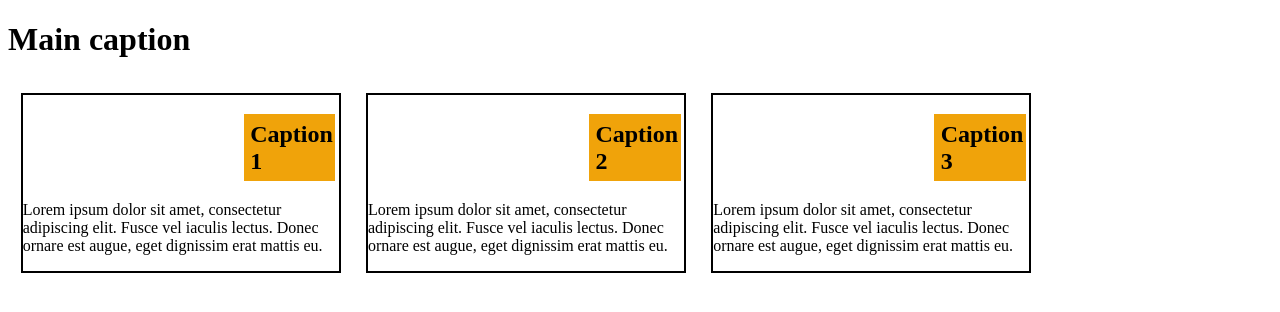
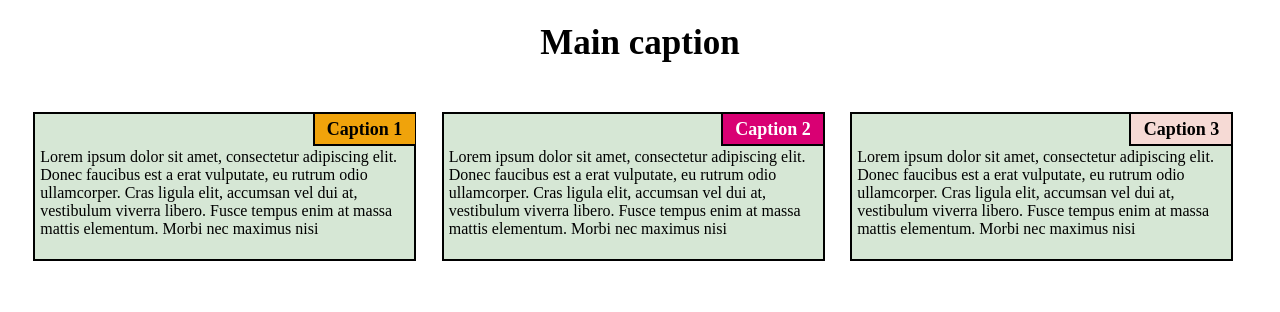
Before and after one commit to Danyloz100/Web-tech, a plain HTML site: page lab2/index.html in a window 1280 px wide. Drawn offline with Linux system fonts and the light colour scheme.

Commit message:
lab2 finish

```diff
--- a/lab2/css/style.css
+++ b/lab2/css/style.css
@@ -1,50 +1,102 @@
-.row {
-    width: 100%;
+
+#caption-1 .caption-text{
+    background:#f0a30b;
 }
-h2{
-    width:25%;
-    position:relative;
-    left:70%;
-    top:10%;
-    background-color:#f0a30a;
-    padding:2%;
+
+#caption-2 .caption-text{
+    color:white;
+    background: #d90073;
 }
+
+#caption-3 .caption-text{
+    background: #f6dad5;
+}
+
+#caption-1, #caption-2, #caption-3 {
+    background: #d6e7d5;
+    border:2px solid black;
+}
+
+.caption-text{
+    width:100px;
+    height:25px;
+    border:2px solid black;
+    border-top-style:none;
+    border-right-style:none;
+    text-align: center;
+    position:absolute;
+    right:1px;
+    top:1px;
+    margin: -0.3%;
+    padding: 5px 0 0 0;
+}
+
+h1{
+    font-weight:bold;
+    font-size: 18px;
+}
+
+.main-text{
+    text-align: center;
+    font-size: 35px;
+}
+
+p{
+    padding:18px 5px 5px 5px;
+}
+
 @media (min-width: 993px) {
-    .col-lg-1, .col-lg-2, .col-lg-3, .col-lg-4 {
+
+    #caption-2, #caption-3, #caption-1{
+        width:30%;
+        height:50%;
+        position:relative;
         float: left;
-        border: 2px solid black;
-        margin:1%;
+        margin:2% 2% 2% 0;
     }
-    .col-lg-1 {
-        width: 8.33%;
-    }
-    .col-lg-2 {
-        width: 16.66%;
-    }
-    .col-lg-3 {
-        width: 25%;
-    }
-    .col-lg-4 {
-        width: 33.33%;
+
+    #caption-1{
+        margin:2% 2% 2% 2%;
     }
 
 }
 
 @media (min-width: 769px) and (max-width: 992px) {
-    .col-md-1, .col-md-2, .col-md-3, .col-md-4{
+
+    #caption-1, #caption-2{
+        width:45%;
+        height:50%;
+        position:relative;
         float: left;
-        border: 1px solid green;
+        margin:2% 2% 4% 2%;
     }
-    .col-md-1 {
-        width: 8.33%;
+
+    #caption-3{
+        width:94.4%;
+        height:50%;
+        position:relative;
+        margin:1% 2% 2% 2%;
+        clear:both;
     }
-    .col-md-2 {
-        width: 16.66%;
+
+    #caption-3 .caption-text{
+        margin: -0.1%;
     }
-    .col-md-3 {
-        width: 25%;
+
+}
+
+@media (max-width: 768px){
+
+    #caption-1, #caption-2, #caption-3{
+        width:90%;
+        height:50%;
+        position:relative;
+        float: left;
+        margin:5% 5% 2% 5%;
     }
-    .col-md-4 {
-        width: 33.33%;
+
+    #caption-2, #caption-3{
+        clear:left;
     }
+
 }
--- a/lab2/index.html
+++ b/lab2/index.html
@@ -1,25 +1,26 @@
 <!DOCTYPE html>
 <html lang="en">
     <head>
-    <link rel="stylesheet" href="css/style.css">
-    <meta charset="UTF-8">
+        <link rel="stylesheet" type="text/css" href="css/style.css">
+        <meta charset="utf-8" >
         <title>Lab2</title>
     </head>
+
     <body>
-    <h1>Main caption</h1>
-    <div class="row">
-            <div class="col-lg-3 col-md-6">
-                <h2>Caption 1</h2>
-                <p>Lorem ipsum dolor sit amet, consectetur adipiscing elit. Fusce vel iaculis lectus. Donec ornare est augue, eget dignissim erat mattis eu. </p>
+        <h1 class="main-text">Main caption</h1>
+        <div id="caption-1">
+            <h1 class="caption-text">Caption 1</h1>
+            <p>Lorem ipsum dolor sit amet, consectetur adipiscing elit. Donec faucibus est a erat vulputate, eu rutrum odio ullamcorper. Cras ligula elit, accumsan vel dui at, vestibulum viverra libero. Fusce tempus enim at massa mattis elementum. Morbi nec maximus nisi</p>
         </div>
-            <div class="col-lg-3 col-md-6">
-                <h2>Caption 2</h2>
-                <p>Lorem ipsum dolor sit amet, consectetur adipiscing elit. Fusce vel iaculis lectus. Donec ornare est augue, eget dignissim erat mattis eu. </p>
+
+        <div id="caption-2">
+            <h1 class="caption-text">Caption 2</h1>
+            <p>Lorem ipsum dolor sit amet, consectetur adipiscing elit. Donec faucibus est a erat vulputate, eu rutrum odio ullamcorper. Cras ligula elit, accumsan vel dui at, vestibulum viverra libero. Fusce tempus enim at massa mattis elementum. Morbi nec maximus nisi</p>
         </div>
-            <div class="col-lg-3 col-md-6">
-                <h2>Caption 3</h2>
-                <p>Lorem ipsum dolor sit amet, consectetur adipiscing elit. Fusce vel iaculis lectus. Donec ornare est augue, eget dignissim erat mattis eu. </p>
-            </div>
+
+        <div id="caption-3">
+            <h1 class="caption-text">Caption 3</h1>
+            <p>Lorem ipsum dolor sit amet, consectetur adipiscing elit. Donec faucibus est a erat vulputate, eu rutrum odio ullamcorper. Cras ligula elit, accumsan vel dui at, vestibulum viverra libero. Fusce tempus enim at massa mattis elementum. Morbi nec maximus nisi</p>
         </div>
     </body>
 </html>
```
Also changed, not shown: lab1/nova_days.html (+2 -2 lines). Lines whose indentation alone changed are shown as unchanged.
